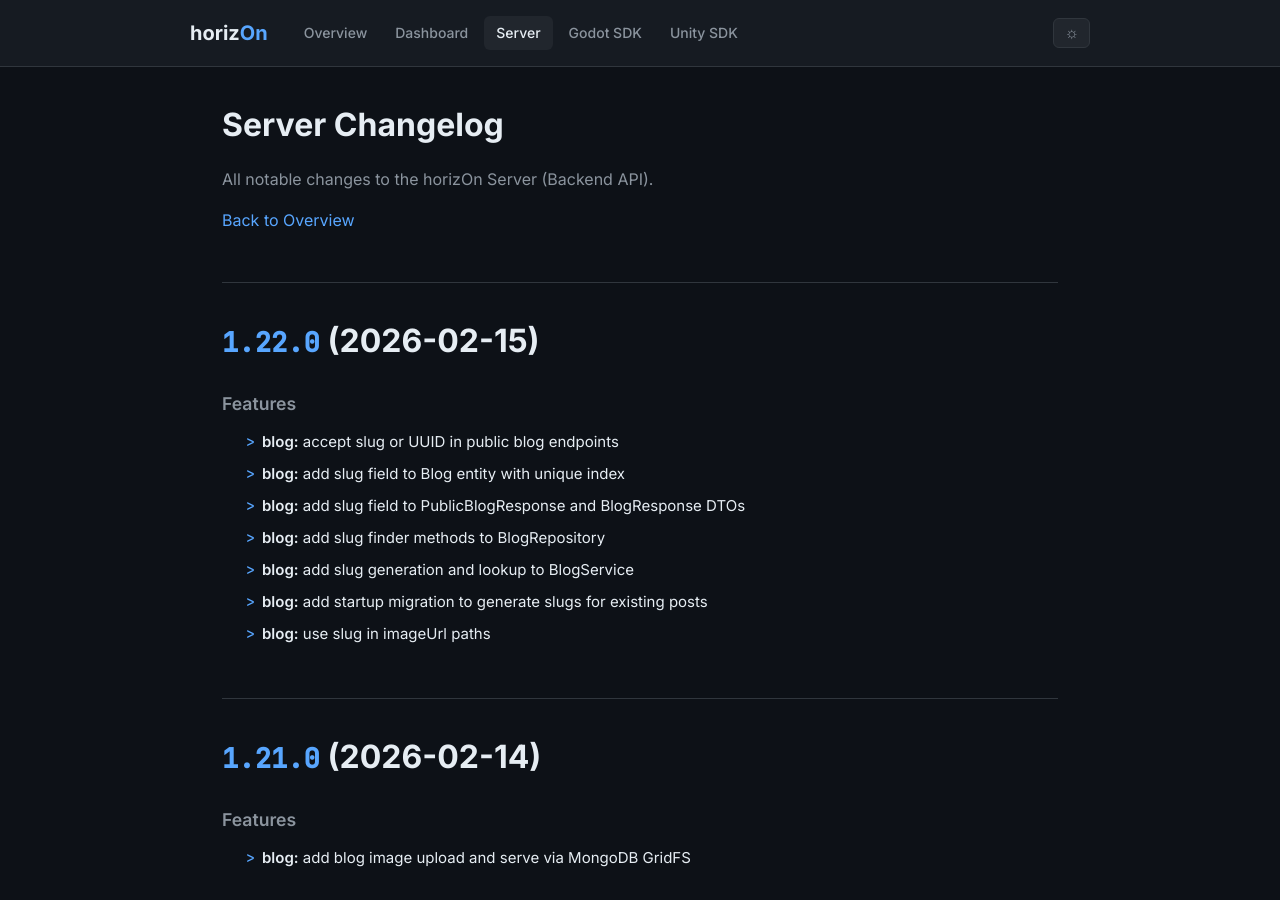
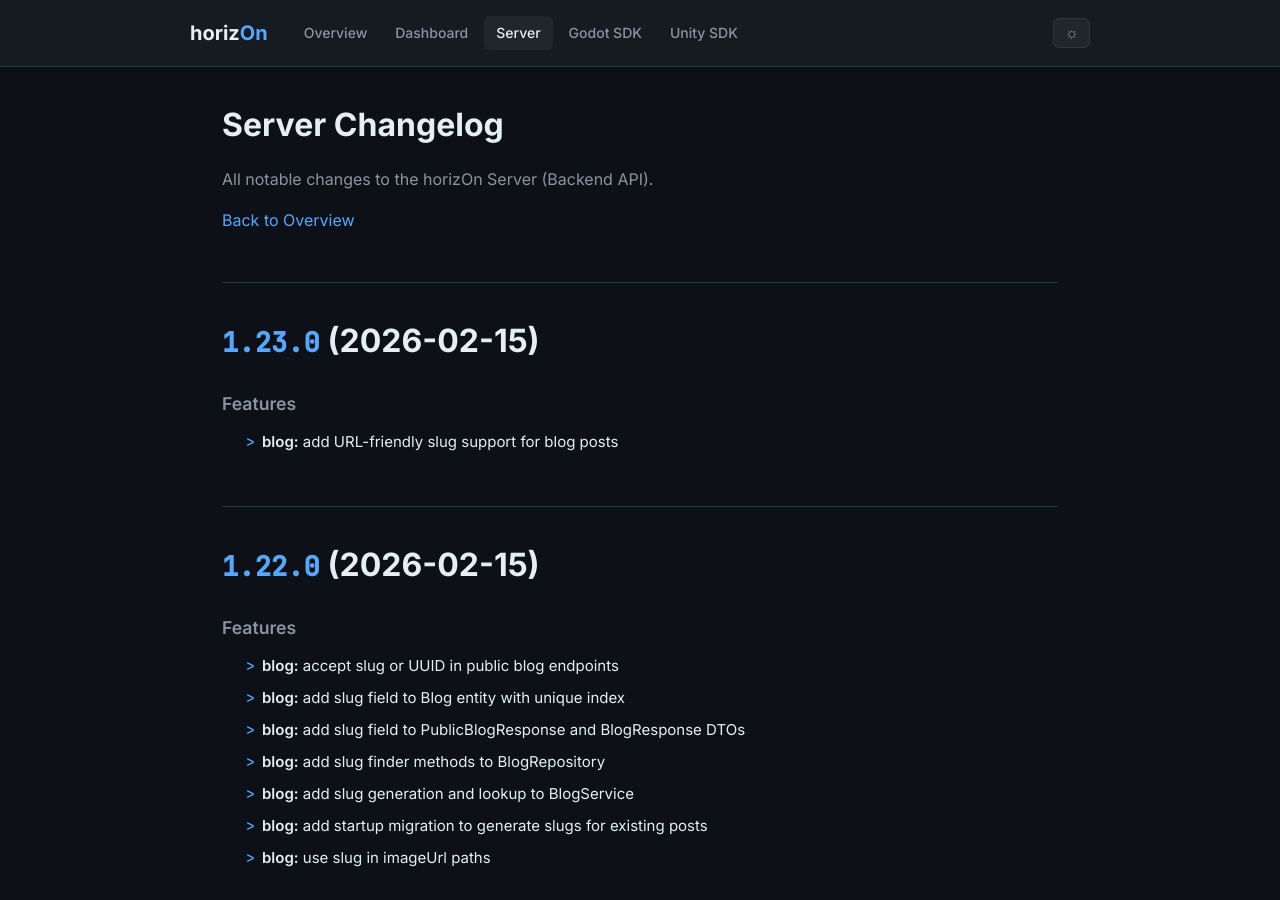
Before and after one commit to ProjectMakersDE/horizOn-Changelog, a Jekyll site: the page built from server-changelog.md, in a window 1280 px wide and 900 px high. Built offline with Jekyll 4.4.1, drawn with Linux system fonts in a browser that asks for light colours.

Commit message:
chore: sync changelogs [skip ci]

```diff
--- a/server-changelog.md
+++ b/server-changelog.md
@@ -8,6 +8,13 @@ title: Server Changelog
 All notable changes to the horizOn Server (Backend API).
 
 [Back to Overview](.)
+
+# [1.23.0](https://github.com/ProjectMakersDE/horizOn-Dashboard-Backend/compare/v1.22.0...v1.23.0) (2026-02-15)
+
+
+### Features
+
+* **blog:** add URL-friendly slug support for blog posts ([ba7eb3d](https://github.com/ProjectMakersDE/horizOn-Dashboard-Backend/commit/ba7eb3d7421eb6a52dc86883f6af0da9c1aa1fcf))
 
 # [1.22.0](https://github.com/ProjectMakersDE/horizOn-Dashboard-Backend/compare/v1.21.0...v1.22.0) (2026-02-15)
 
```
Also changed, not shown: index.md (+1 -1 lines).
